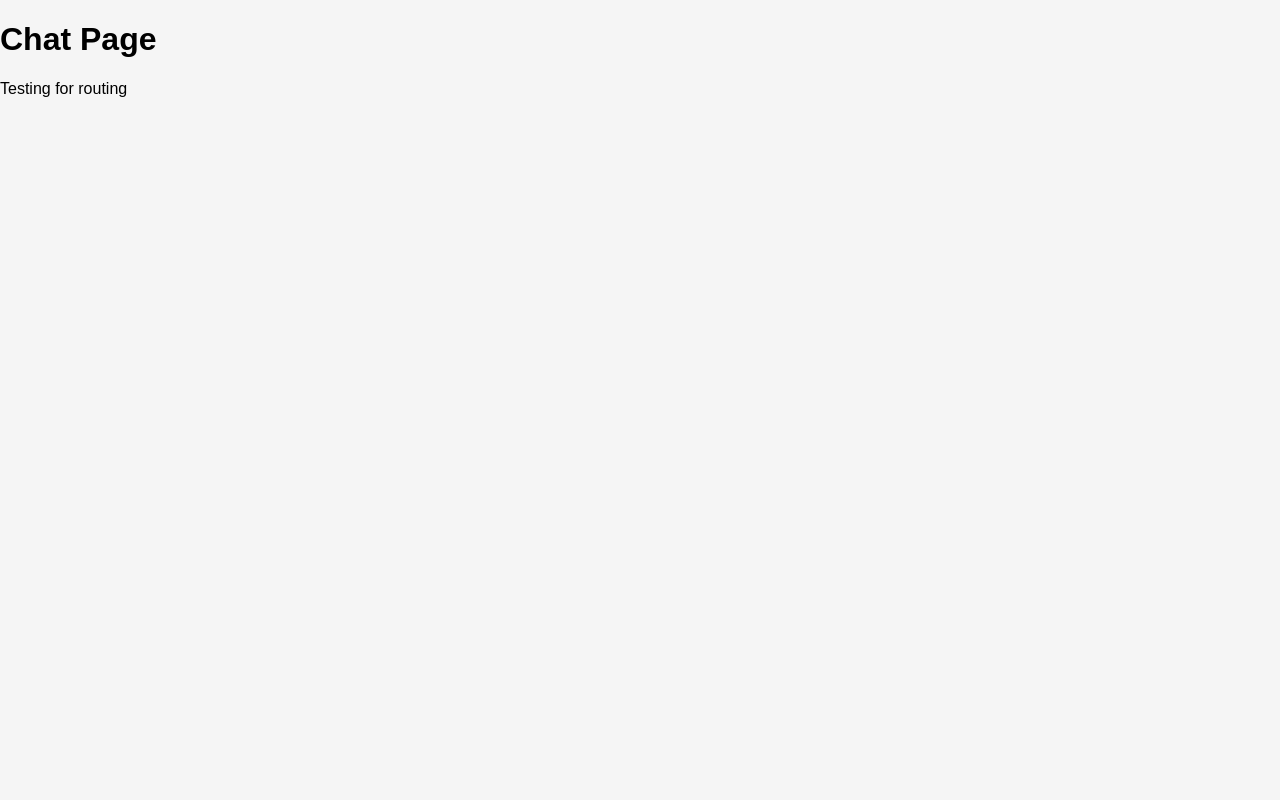
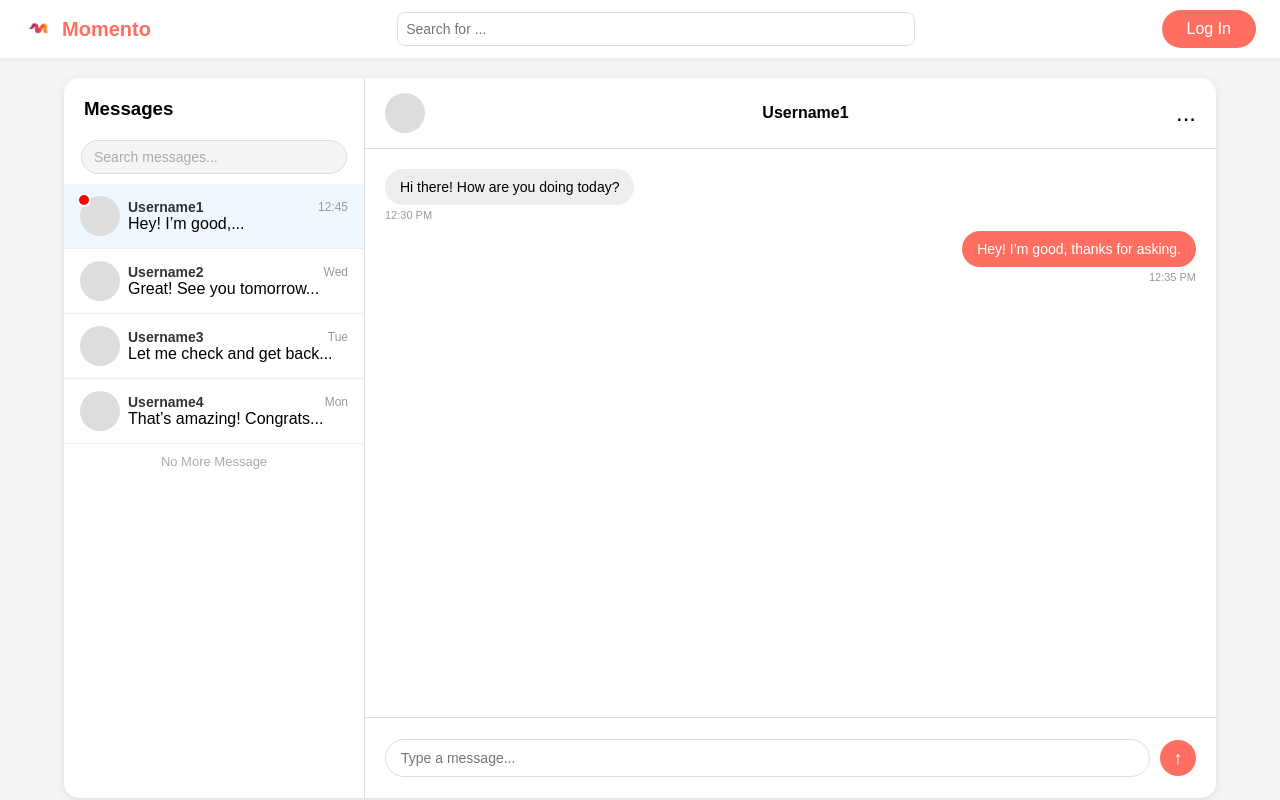
Before and after one commit to ETHANOLR/INF124, a React (Create React App) app in the folder momento/: page /chat in a window 1280 px wide. Built offline with nearby package versions, Linux system fonts and the light colour scheme.

Commit message:
Create Chat Page

```diff
--- a/momento/src/pages/Chat.css
+++ b/momento/src/pages/Chat.css
@@ -0,0 +1,228 @@
+/* ChatPage.css */
+.chatpage {
+    background-color: #f5f5f5;
+    min-height: 100vh;
+}
+
+.chat-container {
+    display: flex;
+    max-width: 1200px;
+    width: 90%;
+    margin: 20px auto;
+    background-color: white;
+    border-radius: 15px;
+    box-shadow: 0 2px 8px rgba(0,0,0,0.1);
+    height: calc(100vh - 80px);
+}
+
+.chat-body {
+    display: flex;
+    flex-direction: column;
+    flex: 1;
+    min-height: 0;
+}
+
+/* Left panel */
+.contacts-panel {
+    width: 300px;
+    border-right: 1px solid #ddd;
+    display: flex;
+    flex-direction: column;
+}
+
+.contacts-panel h3 {
+    margin: 20px;
+}
+
+.search-input {
+    margin: 0 auto 10px;
+    display: block;
+    padding: 8px 12px;
+    border-radius: 9999px;
+    border: 1px solid #ddd;
+    font-size: 14px;
+    max-width: 240px;
+    width: 100%;
+}
+
+.contacts-list {
+    flex: 1;
+    overflow-y: auto;
+}
+
+.contact-item {
+    display: flex;
+    align-items: center;
+    padding: 12px 16px;
+    cursor: pointer;
+    border-bottom: 1px solid #eee;
+}
+
+.contact-item.active {
+    background-color: #f0f8ff;
+}
+
+.avatar {
+    width: 40px;
+    height: 40px;
+    background-color: #ddd;
+    border-radius: 50%;
+    margin-right: 12px;
+    position: relative;
+}
+
+.red-dot {
+    position: absolute;
+    top: -3px;
+    right: -3px;
+    width: 10px;
+    height: 10px;
+    background-color: red;
+    border-radius: 50%;
+    border: 2px solid white;
+}
+
+.contact-info {
+    flex: 1;
+}
+
+.contact-top {
+    display: flex;
+    justify-content: space-between;
+    align-items: center;
+}
+
+.username {
+    font-weight: bold;
+    font-size: 14px;
+}
+
+.time {
+    font-size: 12px;
+    color: #999;
+}
+
+.messages {
+    flex: 1;
+    overflow-y: auto;
+    padding: 20px;
+    display: flex;
+    flex-direction: column;
+    gap: 10px;
+}
+
+.no-more-message {
+    text-align: center;
+    font-size: 13px;
+    color: #aaa;
+    padding: 10px;
+}
+
+/* Right panel */
+.chat-panel {
+    flex: 1;
+    display: flex;
+    flex-direction: column;
+    height: 100%;                 /* ✅ 新增：保证右侧高度 */
+}
+
+.chat-header {
+    display: flex;
+    align-items: center;
+    justify-content: space-between;
+    padding: 15px 20px;
+    border-bottom: 1px solid #ddd;
+}
+
+.chat-avatar {
+    width: 40px;
+    height: 40px;
+    background-color: #ddd;
+    border-radius: 50%;
+    margin-right: 10px;
+}
+
+.chat-username {
+    font-weight: bold;
+    font-size: 16px;
+}
+
+.chat-more {
+    font-size: 24px;
+    cursor: pointer;
+}
+
+/* Messages area */
+.messages {
+    flex: 1;                        /* ✅ 新增：让 messages 占满剩余空间 */
+    overflow-y: auto;
+    padding: 20px;
+    display: flex;
+    flex-direction: column;
+    gap: 10px;
+}
+
+.message {
+    display: flex;
+    flex-direction: column;
+    max-width: 60%;
+}
+
+.message.them {
+    align-self: flex-start;
+}
+
+.message.me {
+    align-self: flex-end;
+    text-align: right;
+}
+
+.bubble {
+    background-color: #eee;
+    padding: 10px 15px;
+    border-radius: 20px;
+    word-break: break-word;
+    font-size: 14px;
+}
+
+.message.me .bubble {
+    background-color: #ff6f61;
+    color: white;
+}
+
+.msg-time {
+    font-size: 11px;
+    color: #999;
+    margin-top: 4px;
+}
+
+/* Chat input box */
+.chatbox {
+    display: flex;
+    align-items: center;
+    padding: 10px 20px;
+    border-top: 1px solid #ddd;
+    height: 60px;
+}
+
+.chatbox input {
+    flex: 1;
+    padding: 10px 15px;
+    border-radius: 9999px;
+    border: 1px solid #ddd;
+    font-size: 14px;
+}
+
+.send-btn {
+    margin-left: 10px;
+    width: 36px;
+    height: 36px;
+    background-color: #ff6f61;
+    color: white;
+    font-size: 18px;
+    border-radius: 50%;
+    display: flex;
+    align-items: center;
+    justify-content: center;
+    cursor: pointer;
+}
--- a/momento/src/pages/Chat.js
+++ b/momento/src/pages/Chat.js
@@ -1,13 +1,121 @@
-import React from 'react';
+import React, { useState } from 'react';
+import { Link, useNavigate } from 'react-router-dom';
+import Navbar from '../components/NavBar/navBar';
+import { Button } from '../components/buttons/buttons';
+import InfiniteScroll from '../components/InfiniteScroll/InfiniteScroll';
+import './Chat.css';
+
+const contactsData = [
+    { id: 1, username: 'Username1', lastMessage: 'Hey! I’m good,...', time: '12:45', unread: true },
+    { id: 2, username: 'Username2', lastMessage: 'Great! See you tomorrow...', time: 'Wed', unread: false },
+    { id: 3, username: 'Username3', lastMessage: 'Let me check and get back...', time: 'Tue', unread: false },
+    { id: 4, username: 'Username4', lastMessage: 'That’s amazing! Congrats...', time: 'Mon', unread: false }
+];
 
 const Chat = () => {
-  return (
-    <div>
-      {/* Page content goes here */}
-      <h1>Chat Page</h1>
-      <p>Testing for routing</p>
-    </div>
-  );
+    const [contacts, setContacts] = useState(contactsData);
+    const [selectedContact, setSelectedContact] = useState(contactsData[0]);
+    const [messages, setMessages] = useState([
+        { id: 1, sender: 'them', text: 'Hi there! How are you doing today?', time: '12:30 PM' },
+        { id: 2, sender: 'me', text: 'Hey! I’m good, thanks for asking.', time: '12:35 PM' }
+    ]);
+    const [input, setInput] = useState('');
+    const [searchInput, setSearchInput] = useState('');
+
+    const handleSend = () => {
+        if (input.trim()) {
+            setMessages([...messages, {
+                id: messages.length + 1,
+                sender: 'me',
+                text: input,
+                time: '12:50 PM'
+            }]);
+
+            setContacts(prevContacts =>
+                prevContacts.map(contact =>
+                    contact.id === selectedContact.id
+                        ? {
+                            ...contact,
+                            unread: false,
+                            lastMessage: `${input}`
+                        }
+                        : contact
+                )
+            );
+
+            setInput('');
+        }
+    };
+
+    return (
+        <div className="chatpage">
+            <Navbar />
+            <div className="chat-container">
+                {/* Left panel */}
+                <div className="contacts-panel">
+                    <h3>Messages</h3>
+                    <input
+                        className="search-input"
+                        placeholder="Search messages..."
+                        value={searchInput}
+                        onChange={(e) => setSearchInput(e.target.value)}
+                    />
+                    <div className="contacts-list">
+                        {contacts.map(contact => (
+                            <div
+                                key={contact.id}
+                                className={`contact-item ${selectedContact.id === contact.id ? 'active' : ''}`}
+                                onClick={() => setSelectedContact(contact)}
+                            >
+                                <div className="avatar">
+                                    {contact.unread && <div className="red-dot" />}
+                                </div>
+                                <div className="contact-info">
+                                    <div className="contact-top">
+                                        <span className="username">{contact.username}</span>
+                                        <span className="time">{contact.time}</span>
+                                    </div>
+                                    <div className="last-message">{contact.lastMessage}</div>
+                                </div>
+                            </div>
+                        ))}
+                        <div className="no-more-message">No More Message</div>
+                    </div>
+                </div>
+
+                {/* Right panel */}
+                <div className="chat-panel">
+                    <div className="chat-header">
+                        <div className="chat-avatar"></div>
+                        <span className="chat-username">{selectedContact.username}</span>
+                        <div className="chat-more">...</div>
+                    </div>
+
+                    <div className="chat-body">
+                        <div className="messages">
+                            {messages.map(msg => (
+                                <div key={msg.id} className={`message ${msg.sender === 'me' ? 'me' : 'them'}`}>
+                                    <div className="bubble">{msg.text}</div>
+                                    <div className="msg-time">{msg.time}</div>
+                                </div>
+                            ))}
+                        </div>
+
+                        <div className="chatbox">
+                            <input
+                                type="text"
+                                placeholder="Type a message..."
+                                value={input}
+                                onChange={e => setInput(e.target.value)}
+                                onKeyDown={e => e.key === 'Enter' && handleSend()}
+                            />
+                            <div className="send-btn" onClick={handleSend}>↑</div>
+                        </div>
+                    </div>
+                </div>
+            </div>
+        </div>
+    );
 };
 
 export default Chat;
```
